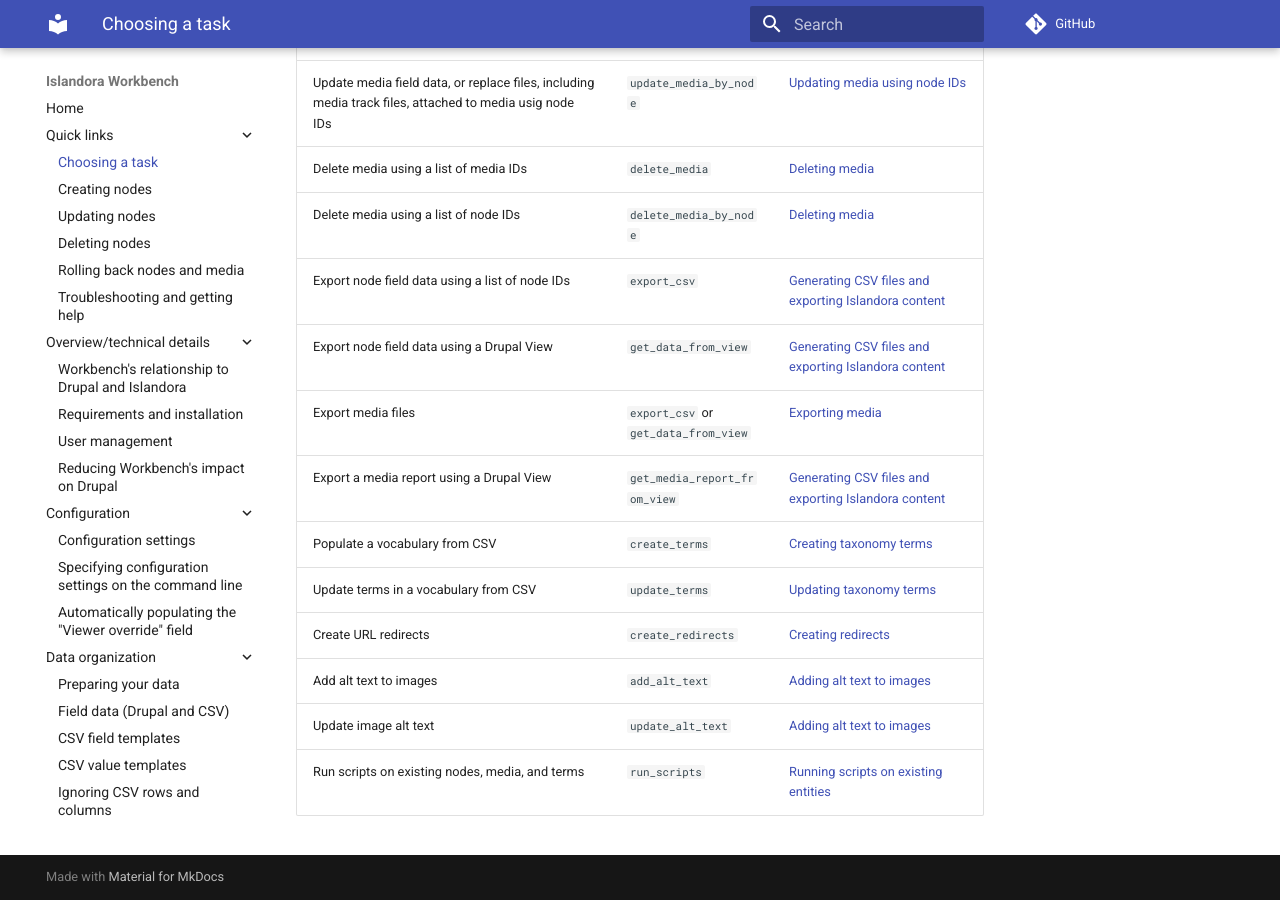
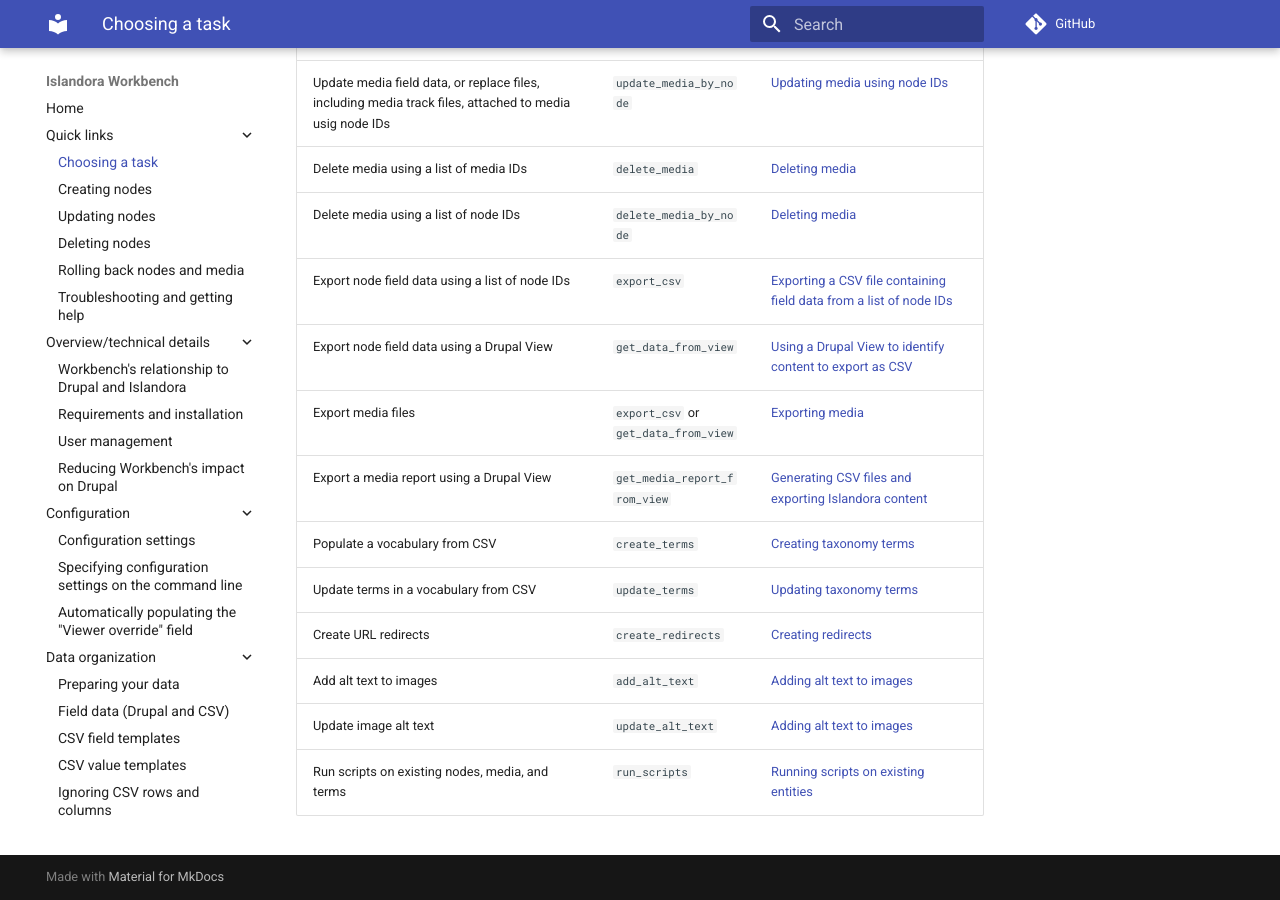
Before and after one commit to mjordan/islandora_workbench_docs, an MkDocs documentation site: the page built from docs/choosing_a_task.md, in a window 1280 px wide and 900 px high, scrolled down 719 px. Built offline with MkDocs 1.6.1 and Material for MkDocs 9.7.7, drawn with Linux system fonts in a browser that asks for light colours; comment, search, counter and statistics services are not loaded.

Commit message:
Fixed out of date language on 'Choosing a task'.

```diff
--- a/docs/choosing_a_task.md
+++ b/docs/choosing_a_task.md
@@ -14,8 +14,8 @@
 | Update media field data, or replace files, including media track files, attached to media usig node IDs | `update_media_by_node` | [Updating media using node IDs](/islandora_workbench_docs/updating_media/#updating-media-using-node-ids) |
 | Delete media using a list of media IDs | `delete_media` | [Deleting media](/islandora_workbench_docs/deleting_media/#deleting-media-using-media-ids) |
 | Delete media using a list of node IDs | `delete_media_by_node` | [Deleting media](/islandora_workbench_docs/deleting_media/#deleting-media-using-node-ids) |
-| Export node field data using a list of node IDs | `export_csv` | [Generating CSV files and exporting Islandora content](/islandora_workbench_docs/exporting_content/#csv-file-containing-field-data-for-existing-nodes) |
-| Export node field data using a Drupal View | `get_data_from_view` | [Generating CSV files and exporting Islandora content](/islandora_workbench_docs/exporting_content/#using-a-drupal-view-to-identify-content-to-export-as-csv) |
+| Export node field data using a list of node IDs | `export_csv` | [Exporting a CSV file containing field data from a list of node IDs](/islandora_workbench_docs/exporting_content/#exporting-a-csv-file-containing-field-data-from-a-list-of-node-ids) |
+| Export node field data using a Drupal View | `get_data_from_view` | [Using a Drupal View to identify content to export as CSV](/islandora_workbench_docs/exporting_content/#using-a-drupal-view-to-identify-content-to-export-as-csv) |
 | Export media files | `export_csv` or `get_data_from_view` | [Exporting media](/islandora_workbench_docs/exporting_media/) |
 | Export a media report using a Drupal View | `get_media_report_from_view` | [Generating CSV files and exporting Islandora content](/islandora_workbench_docs/exporting_content/#using-a-drupal-view-to-identify-content-to-export-as-csv) |
 | Populate a vocabulary from CSV | `create_terms` | [Creating taxonomy terms](/islandora_workbench_docs/creating_taxonomy_terms/) |
```
Also changed, not shown: docs/changelog.md (+1 -0 lines).
